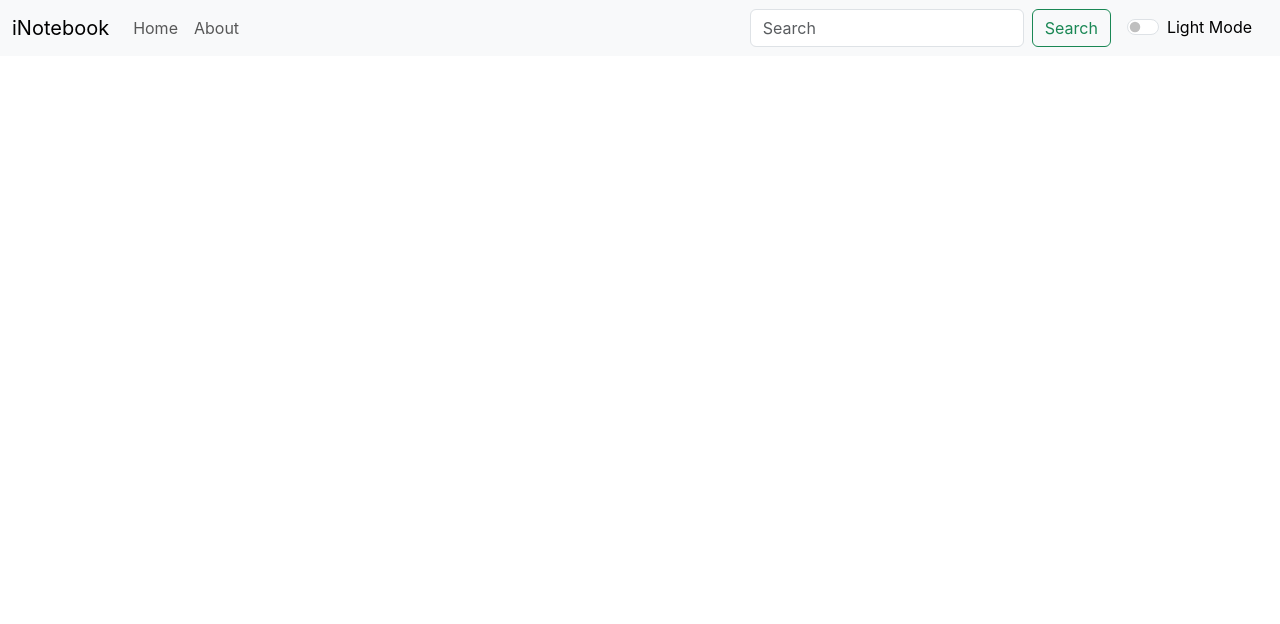
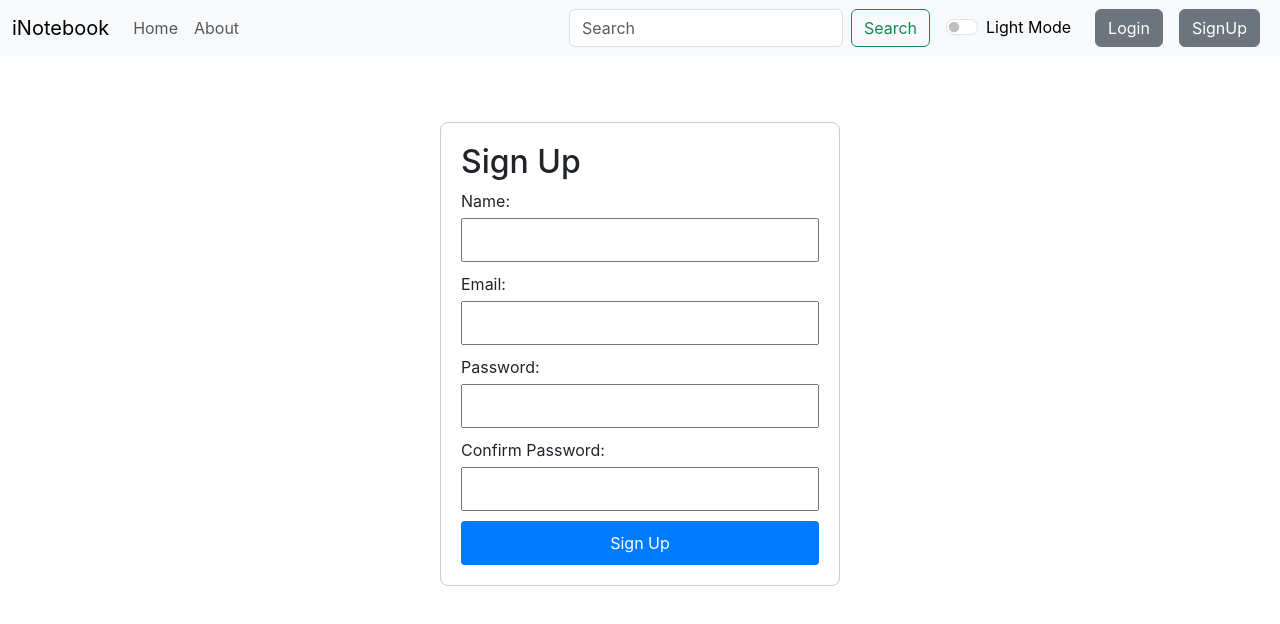
Before and after one commit to brain-in-use/inotebook, a React (Create React App) app: page /signup in a window 1280 px wide. Shown: the top 624 px of the page. Built offline with nearby package versions, Linux system fonts and the light colour scheme.

Commit message:
alerts added

```diff
--- a/src/App.js
+++ b/src/App.js
@@ -1,41 +1,48 @@
 import './App.css';
-import React,{useState} from "react";
+import React, { useState } from "react";
 import About from './components/About';
 import Home from './components/Home';
 import Navbar from './components/Navbar';
 import NoteState from './context/notes/NoteState';
+import Login from './components/Login';
+import SignUp from './components/SignUp';
+import Alart from './components/Alert';
 import {
   BrowserRouter as Router,
   Routes,
   Route,
 } from "react-router-dom";
+
 function App() {
-  const[mode,changeMode]=useState("light");
-  const toggleMode = ()=>{
-    if (mode==='light'){
+  const [mode, changeMode] = useState("light");
+
+  const toggleMode = () => {
+    if (mode === 'light') {
       changeMode('dark');
       document.body.style.backgroundColor = "#09253c";
-      document.body.style.color="white";
-    }
-    else{
+      document.body.style.color = "white";
+    } else {
       changeMode('light');
       document.body.style.backgroundColor = "white";
-      document.body.style.color="black";
+      document.body.style.color = "black";
     }
-  }
+  };
+
   return (
     <NoteState>
-
       <Router>
-<Navbar title="iNotebook" mode={mode} toggleMode={toggleMode}/>
+        <Navbar title="iNotebook" mode={mode} toggleMode={toggleMode} />
+        {/* Alert Component remains inside NoteState */}
+        <Alart />
         <div className="container">
           <Routes>
-  <Route path="/" element={<Home/>} />
-    <Route path="/about" element={<About/>} />
+            <Route path="/" element={<Home />} />
+            <Route path="/about" element={<About />} />
+            <Route path="/login" element={<Login />} />
+            <Route path="/signup" element={<SignUp />} />
           </Routes>
         </div>
       </Router>
-
     </NoteState>
   );
 }
--- a/src/components/AddNote.js
+++ b/src/components/AddNote.js
@@ -6,6 +6,8 @@ export default function AddNote(props){
     const handleSubmit=(e)=>{
         e.preventDefault();
         addNote(note.title,note.description,note.tag);
+        setNote({title:"",description:"",tag:""})
+
     }
     const onChange=(e)=>{
         setNote(
@@ -15,22 +17,22 @@ export default function AddNote(props){
         )
     }
     return(
-        <div className="container my-3">
+        <div className="container my-3 mx-3">
       <h2>Add Your Note</h2>
       <form className='my-3'>
   <div className="mb-3">
     <label htmlFor="title" className="form-label">Title</label>
-    <input type="text" className="form-control" id="title" name='title' onChange={onChange}/>
+    <input type="text" className="form-control" id="title" name='title' value={note.title} onChange={onChange}/>
   </div>
   <div className="mb-3">
     <label htmlFor="description" className="form-label">Description</label>
-    <input type="text" className="form-control" id="description" name='description' onChange={onChange}/>
+    <input type="text" className="form-control" id="description" name='description' value={note.description} onChange={onChange}/>
   </div>
   <div className="mb-3">
     <label htmlFor="tag" className="form-label">Tag</label>
-    <input type="text" className="form-control" id="tag" name='tag' onChange={onChange}/>
+    <input type="text" className="form-control" id="tag" name='tag' value={note.tag} onChange={onChange}/>
   </div>
-  <button type="submit" className="btn btn-primary" onClick={handleSubmit}>ADD</button>
+  <button disabled={note.title.length<5||note.description.length<5} type="submit" className="btn btn-primary" onClick={handleSubmit}>ADD</button>
 </form>
     </div>
     )
--- /dev/null
+++ b/src/components/Alert.js
@@ -0,0 +1,19 @@
+import React, { useContext } from 'react';
+import NoteContext from '../context/notes/NoteContext';
+
+export default function Alert() {
+  const { alert } = useContext(NoteContext); // Access alert from context
+
+  return (
+    <div style={{ height: 50 }}>
+      {alert && (
+        <div className={`alert alert-${alert.type}`} role="alert">
+          <strong>
+            {alert.type === 'danger' ? 'Error: ' : alert.type.charAt(0).toUpperCase() + alert.type.slice(1) + ': '}
+          </strong>
+          {alert.message}
+        </div>
+      )}
+    </div>
+  );
+}
--- /dev/null
+++ b/src/components/Login.js
@@ -0,0 +1,77 @@
+import React, { useState } from 'react';
+import { useNavigate} from 'react-router-dom';
+
+function Login() {
+  const [email, setEmail] = useState('');
+  const [password, setPassword] = useState('');
+  const [error, setError] = useState('');
+  const navigate=useNavigate();
+  const handleSubmit = async(e) => {
+    e.preventDefault();
+
+    // Basic validation
+    if (!email || !password) {
+      setError('Please fill in all fields.');
+      return;
+    }
+  const response = await fetch("http://localhost:5000/api/auth/login", {
+    method: "POST",
+    headers: {
+      // Use headers (plural) instead of header
+      "Content-Type": "application/json",
+    },
+    body: JSON.stringify({ email, password}),
+  });
+
+  const json = await response.json();
+
+    setError('');
+    // Handle login logic here (e.g., call an API)
+    console.log('Login submitted:', { email, password },json);
+    if(json.success){
+        localStorage.setItem('token',json.authtoken);
+        history.push('/');
+    }
+    else{
+        alert("Invalid Credentials")
+    }
+  };
+
+  return (
+    <div className='container my-3' style={{ maxWidth: '400px', margin: '0 auto', padding: '20px', border: '1px solid #ccc', borderRadius: '8px' }}>
+      <h2>Login</h2>
+      {error && <p style={{ color: 'red' }}>{error}</p>}
+      <form onSubmit={handleSubmit}>
+        <div style={{ marginBottom: '10px' }}>
+          <label htmlFor="email">Email:</label>
+          <br />
+          <input
+            type="email"
+            id="email"
+            value={email}
+            onChange={(e) => setEmail(e.target.value)}
+            style={{ width: '100%', padding: '8px', marginTop: '5px', boxSizing: 'border-box' }}
+            required
+          />
+        </div>
+        <div style={{ marginBottom: '10px' }}>
+          <label htmlFor="password">Password:</label>
+          <br />
+          <input
+            type="password"
+            id="password"
+            value={password}
+            onChange={(e) => setPassword(e.target.value)}
+            style={{ width: '100%', padding: '8px', marginTop: '5px', boxSizing: 'border-box' }}
+            required
+          />
+        </div>
+        <button type="submit" style={{ width: '100%', padding: '10px', backgroundColor: '#007BFF', color: '#fff', border: 'none', borderRadius: '4px' }}>
+          Login
+        </button>
+      </form>
+    </div>
+  );
+}
+
+export default Login;
--- a/src/components/Navbar.js
+++ b/src/components/Navbar.js
@@ -32,6 +32,12 @@ export default function Navbar(props) {
   <input className="form-check-input" onClick={props.toggleMode} type="checkbox" id="flexSwitchCheckDefault" />
   <label className="form-check-label" htmlFor="flexSwitchCheckDefault" style={{color: props.mode==='light'? 'black':'white'}}>{props.mode.charAt(0).toUpperCase()+props.mode.substring(1)} Mode</label>
 </div>
+<Link className={`nav-link`} to="/login">
+<button type="button" className="btn btn-secondary mx-2">Login </button></Link>
+
+<Link className={`nav-link`} to="/signup">
+<button type="button" className="btn btn-secondary mx-2">SignUp</button></Link>
+
     </div>
   </div>
 </nav>
--- /dev/null
+++ b/src/components/SignUp.js
@@ -0,0 +1,123 @@
+import React, { useState } from 'react';
+import { useNavigate} from 'react-router-dom';
+function SignUp() {
+  const [credentials, setCredentials] = useState({
+    name: '',
+    email: '',
+    password: '',
+    confirmPassword: '',
+  });
+
+  const [message, setMessage] = useState('');
+  const navigate=useNavigate();
+  // Handle input changes
+  const handleChange = (e) => {
+    setCredentials({
+      ...credentials,
+      [e.target.name]: e.target.value,
+    });
+  };
+
+  // Handle form submission
+  const handleSubmit = async (e) => {
+    e.preventDefault();
+    const { name, email, password, confirmPassword } = credentials;
+
+    if (password !== confirmPassword) {
+      setMessage('Passwords do not match!');
+      return;
+    }
+
+    try {
+      const response = await fetch('http://localhost:5000/api/auth/createuser', {
+        method: 'POST',
+        headers: {
+          'Content-Type': 'application/json',
+        },
+        body: JSON.stringify({ name, email, password }),
+      });
+
+      const result = await response.json();
+
+      if (response.ok) {
+        setMessage('User registered successfully!');
+        setCredentials({
+          name: '',
+          email: '',
+          password: '',
+          confirmPassword: '',
+        });
+        navigate('/')
+      } else {
+        setMessage(result.error || 'Something went wrong!');
+      }
+    } catch (error) {
+      console.error('Error during API call:', error);
+      setMessage('Unable to connect to the server. Please try again later.');
+    }
+  };
+
+  return (
+    <div className='container my-3' style={{ maxWidth: '400px', margin: '0 auto', padding: '20px', border: '1px solid #ccc', borderRadius: '8px' }}>
+      <h2>Sign Up</h2>
+      {message && <p>{message}</p>}
+      <form onSubmit={handleSubmit}>
+        <div style={{ marginBottom: '10px' }}>
+          <label htmlFor="name">Name:</label>
+          <input
+            type="text"
+            id="name"
+            name="name"
+            value={credentials.name}
+            onChange={handleChange}
+            minLength={3}
+            required
+            style={{ width: '100%', padding: '8px', marginTop: '5px', boxSizing: 'border-box' }}
+          />
+        </div>
+        <div style={{ marginBottom: '10px' }}>
+          <label htmlFor="email">Email:</label>
+          <input
+            type="email"
+            id="email"
+            name="email"
+            value={credentials.email}
+            onChange={handleChange}
+            required
+            style={{ width: '100%', padding: '8px', marginTop: '5px', boxSizing: 'border-box' }} style={{ width: '100%', padding: '8px', marginTop: '5px', boxSizing: 'border-box' }}
+          />
+        </div>
+        <div style={{ marginBottom: '10px' }}>
+          <label htmlFor="password">Password:</label>
+          <input
+            type="password"
+            id="password"
+            name="password"
+            value={credentials.password}
+            onChange={handleChange}
+            minLength={5}
+            required
+            style={{ width: '100%', padding: '8px', marginTop: '5px', boxSizing: 'border-box' }} style={{ width: '100%', padding: '8px', marginTop: '5px', boxSizing: 'border-box' }}
+          />
+        </div>
+        <div style={{ marginBottom: '10px' }}>
+          <label htmlFor="confirmPassword">Confirm Password:</label>
+          <input
+            type="password"
+            id="confirmPassword"
+            name="confirmPassword"
+            value={credentials.confirmPassword}
+            onChange={handleChange}
+            minLength={5}
+            required
+            style={{ width: '100%', padding: '8px', marginTop: '5px', boxSizing: 'border-box' }}
+          />
+        </div>
+        <button type="submit" style={{ width: '100%', padding: '10px', backgroundColor: '#007BFF', color: '#fff', border: 'none', borderRadius: '4px' }}>
+            Sign Up</button>
+      </form>
+    </div>
+  );
+}
+
+export default SignUp;
--- a/src/components/UpdateNote.js
+++ b/src/components/UpdateNote.js
@@ -115,6 +115,7 @@ export default function UpdateNote({ note }) { // Destructure `note` prop here
               className="btn btn-primary"
               onClick={handleSave}
               data-bs-dismiss="modal"
+              disabled={editedNote.title.length<5 || editedNote.description.length<5}
             >
               Save changes
             </button>
--- a/src/context/notes/NoteState.js
+++ b/src/context/notes/NoteState.js
@@ -4,6 +4,14 @@ import NoteContext from "./NoteContext";
 const NoteState = (props) => {
 const host = "http://localhost:5000";
 const [notes, setNotes] = useState([]);
+const[alert,setAlert]=useState(null);
+//Show Alert
+const showAlert=(message,type)=>{
+  setAlert({message:message,
+    type:type
+  })
+  setTimeout(() => setAlert(null), 1500);
+}
 
 // Fetch Notes
 const getNote = async () => {
@@ -13,7 +21,7 @@ const getNote = async () => {
       method: "GET",
       headers: {
         "Content-Type": "application/json",
-        "auth-token": "eyJhbGciOiJIUzI1NiIsInR5cCI6IkpXVCJ9.eyJ1c2VyIjp7ImlkIjoiNjc0NGEzMTRmZDQ4ZDM2YmE3M2YwNWY0In0sImlhdCI6MTczMjU1ODIyN30.w84TXsHpL4lsF45gR0fG3lTgkLAk6n8t4V_ei0FIKg8", // Replace with actual token
+        "auth-token": localStorage.getItem('token')
       },
     });
     const json = await response.json();
@@ -31,15 +39,17 @@ const addNote = async (title, description, tag) => {
       method: "POST",
       headers: {
         "Content-Type": "application/json",
-        "auth-token": "eyJhbGciOiJIUzI1NiIsInR5cCI6IkpXVCJ9.eyJ1c2VyIjp7ImlkIjoiNjc0NGEzMTRmZDQ4ZDM2YmE3M2YwNWY0In0sImlhdCI6MTczMjU1ODIyN30.w84TXsHpL4lsF45gR0fG3lTgkLAk6n8t4V_ei0FIKg8", // Replace with actual token
+        "auth-token": localStorage.getItem('token')
       },
       body: JSON.stringify({ title, description, tag }),
     });
 
     const newNote = await response.json();
     setNotes(notes.concat(newNote)); // Add new note to state
+    showAlert("Note added successfully!", "success"); // Show success alert
   } catch (error) {
     console.error("Error adding note:", error);
+    showAlert("Note was not added!", "danger"); // Show success alert
   }
 };
 
@@ -52,8 +62,7 @@ const addNote = async (title, description, tag) => {
     headers: {
       // Use headers (plural) instead of header
       "Content-Type": "application/json",
-      "auth-token":
-        "eyJhbGciOiJIUzI1NiIsInR5cCI6IkpXVCJ9.eyJ1c2VyIjp7ImlkIjoiNjc0NGEzMTRmZDQ4ZDM2YmE3M2YwNWY0In0sImlhdCI6MTczMjU1ODIyN30.w84TXsHpL4lsF45gR0fG3lTgkLAk6n8t4V_ei0FIKg8",
+      "auth-token":localStorage.getItem('token')
     },
     body: JSON.stringify({ title, description, tag }),
   });
@@ -76,6 +85,7 @@ const addNote = async (title, description, tag) => {
     }
   }
   setNotes(newNotes);
+  showAlert("Note updated successfully!", "success"); // Show success alert
 };
 
 // Delete a Note
@@ -86,20 +96,22 @@ const deleteNote = async (id) => {
       method: "DELETE",
       headers: {
         "Content-Type": "application/json",
-        "auth-token": "eyJhbGciOiJIUzI1NiIsInR5cCI6IkpXVCJ9.eyJ1c2VyIjp7ImlkIjoiNjc0NGEzMTRmZDQ4ZDM2YmE3M2YwNWY0In0sImlhdCI6MTczMjU1ODIyN30.w84TXsHpL4lsF45gR0fG3lTgkLAk6n8t4V_ei0FIKg8", // Replace with actual token
+        "auth-token": localStorage.getItem('token')
       },
     });
 
     // Update state to exclude the deleted note
     setNotes(notes.filter((note) => note._id !== id));
+    showAlert("Note deleted!", "success"); // Show alert
   } catch (error) {
     console.error("Error deleting note:", error);
+    showAlert("Note not deleted!", "danger"); // Show alert
   }
 };
 
 return (
   <NoteContext.Provider
-    value={{ notes, getNote, addNote, updateNote, deleteNote }}
+    value={{ notes, getNote, addNote, updateNote, deleteNote ,showAlert,alert}}
   >
     {props.children}
   </NoteContext.Provider>
```
Also changed, not shown: src/components/Note.js (+9 -3 lines), 1 other file (tests, documents, lock files or other folders). Lines whose indentation alone changed are shown as unchanged.
